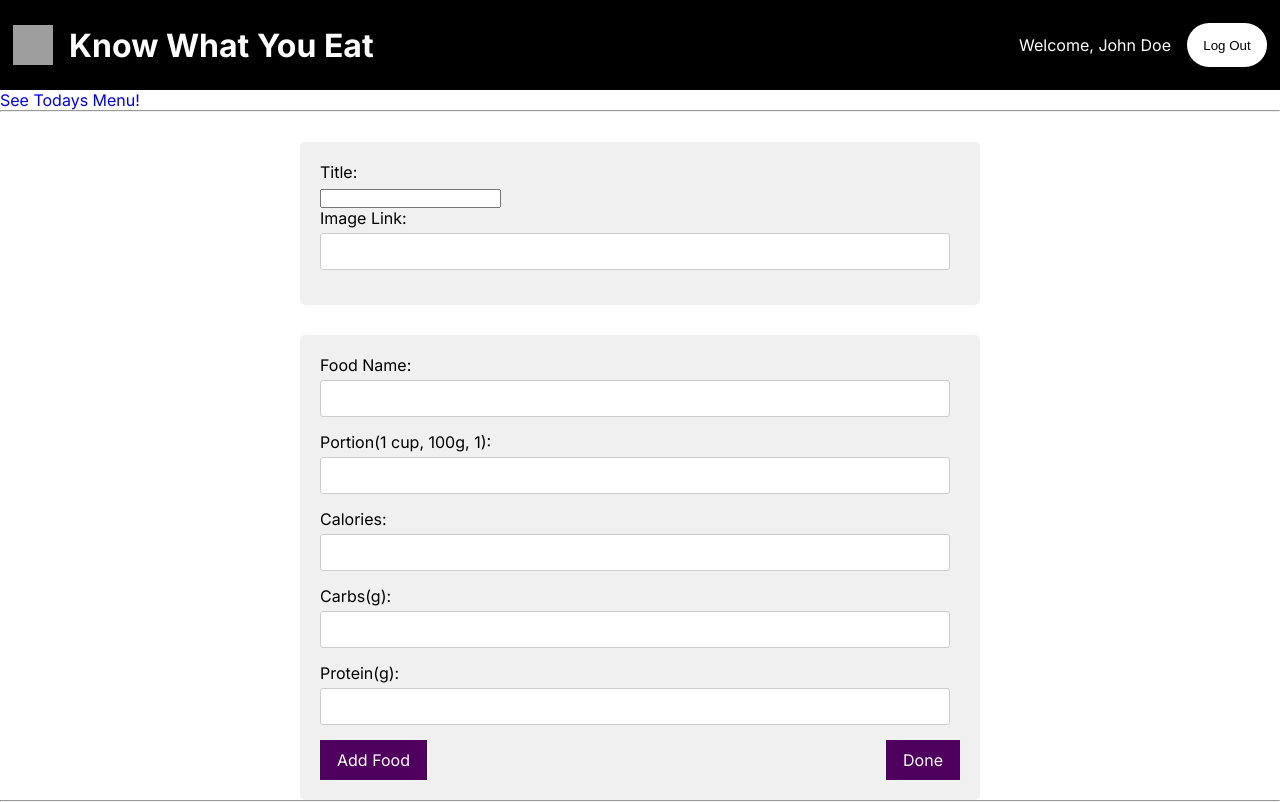
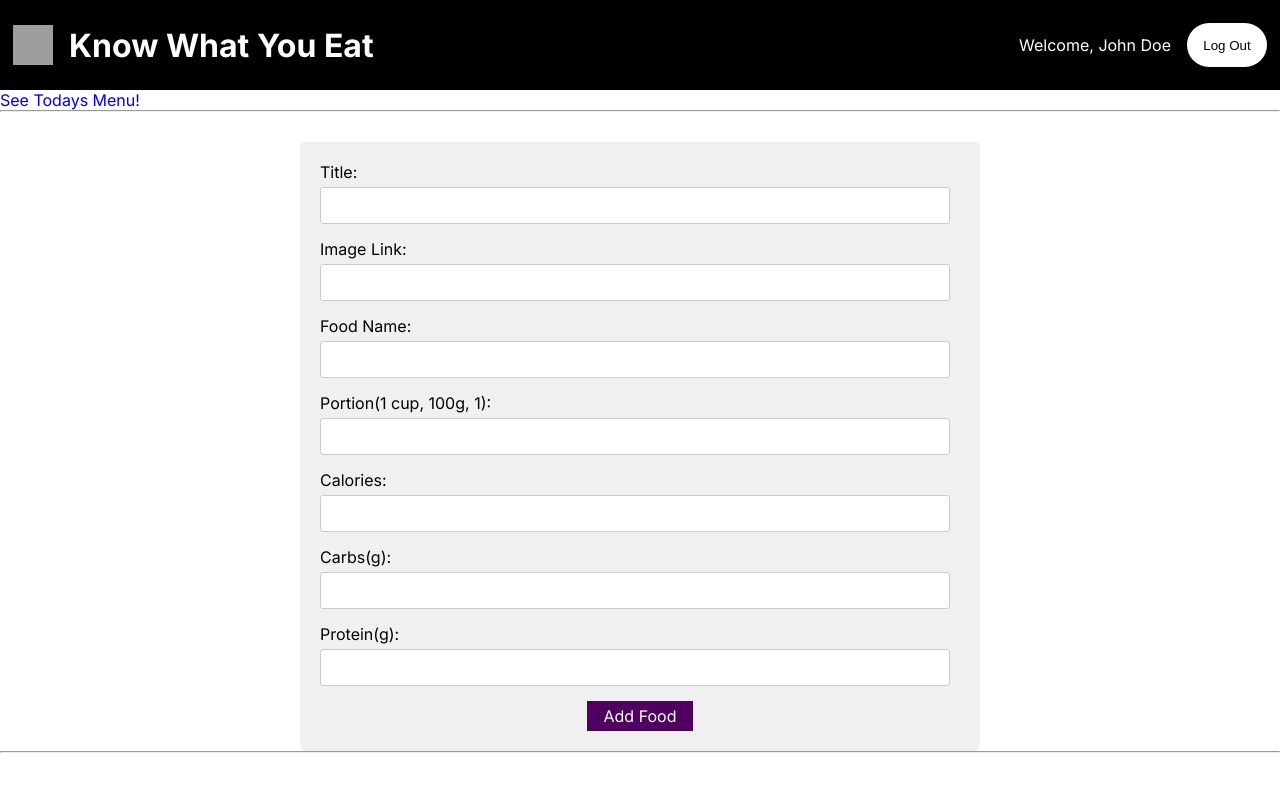
Before and after one commit to sanskrutidungarani/CSCI4300, a Next.js app: page /welcome/addplan in a window 1280 px wide. Built offline with nearby package versions, Linux system fonts and the light colour scheme; grey boxes are pictures that could not be loaded.

Commit message:
more form changes

```diff
--- a/src/app/components/AddFood.jsx
+++ b/src/app/components/AddFood.jsx
@@ -7,6 +7,8 @@ import '../styles/form.css';
 const AddFood = ({OnAddFood}) => {
 
         const [newItem, setNewItem] = useState({
+          title: '',
+          img: '',
           name: '',
           portion: '',
           calories: '',
@@ -26,7 +28,7 @@ const AddFood = ({OnAddFood}) => {
         const handleSubmit = (event) => {
           event.preventDefault();
 
-          if (newItem.name.trim() === '' || newItem.portion.trim() === '') {
+          if (newItem.name.trim() === '') {
             return;
           }
           console.log('New meal plan:', newItem);
@@ -39,6 +41,29 @@ const AddFood = ({OnAddFood}) => {
     return(
         <div>
             <form onSubmit={handleSubmit}>
+
+            <label >Title:</label>
+            <input
+                type="text"
+                id="title"
+                name="title"
+                value={newItem.title}
+                onChange={handleChange}
+                required
+
+            />
+            <br />
+
+            <label >Image Link:</label>
+            <input
+                type="text"
+                id="image"
+                name="image"
+                value={newItem.img}
+                onChange={handleChange}
+
+            />
+            <br />
             <label>Food Name:</label>
             <input
                 type="text"
@@ -47,6 +72,7 @@ const AddFood = ({OnAddFood}) => {
                 value={newItem.name}
                 onChange={handleChange}
                 required
+
             />
             <br />
 
@@ -57,7 +83,7 @@ const AddFood = ({OnAddFood}) => {
                 name="portion"
                 value={newItem.portion}
                 onChange={handleChange}
-                required
+
             />
             <br />
 
@@ -68,7 +94,7 @@ const AddFood = ({OnAddFood}) => {
                 name="calories"
                 value={newItem.calories}
                 onChange={handleChange}
-                required
+
             />
             <br />
 
@@ -79,7 +105,7 @@ const AddFood = ({OnAddFood}) => {
                 name="carbs"
                 value={newItem.carbs}
                 onChange={handleChange}
-                required
+
             />
             <br />
             <label >Protein(g):</label>
@@ -89,13 +115,11 @@ const AddFood = ({OnAddFood}) => {
                 name="protein"
                 value={newItem.protein}
                 onChange={handleChange}
-                required
+
             />
             <br />
             <div className='flex-button'>
                <Button type="submit">Add Food</Button>
-                <br/> <br/>
-               <Button type="submit">Done</Button>
             </div>
 
             </form>
--- a/src/app/components/button.css
+++ b/src/app/components/button.css
@@ -4,7 +4,7 @@
     background: #4f005f;
     color: white;
     padding: 0.25rem 1rem;
-    cursor:move;
+    cursor: pointer;
   }
 
   .button:hover,
--- a/src/app/components/foodlist.js
+++ b/src/app/components/foodlist.js
@@ -12,6 +12,7 @@ const ItemList = ({items}) => {
             {items.map((item, index) => (
                 <Food
                     key={index}
+                    title = {item.title}
                     name={item.name}
                     portion = {item.portion}
                     calories={item.calories}
--- a/src/app/components/form-title.js
+++ /dev/null
@@ -1,54 +0,0 @@
-"use client"; // using client routing in next.js
-import React, { useState } from 'react';
-import '../styles/form.css';
-
-const formtitle = () => {
-        const [newItem, setNewItem] = useState({
-         Title: '',
-         Img: ''
-        });
-
-        const handleChange = (event) => {
-          setNewItem({ ...newItem, [event.target.name]: event.target.value });
-        };
-
-        const handleSubmit = (event) => {
-          event.preventDefault();
-
-          console.log('New meal plan:', newItem);
-
-          setNewItem({ image: '', title: '' });
-        };
-
-    return(
-        <div>
-            <form onSubmit={handleSubmit}>
-            <label htmlFor="title">Title:</label>
-            <input
-                type="string"
-                id="title"
-                name="title"
-                value={newItem.title}
-                onChange={handleChange}
-                required
-            />
-            <br />
-
-            <label htmlFor="image">Image Link:</label>
-            <input
-                type="link"
-                id="image"
-                name="image"
-                value={newItem.img}
-                onChange={handleChange}
-                required
-            />
-            <br />
-
-            </form>
-        </div>
-        );
-    };
-
-
-export default formtitle;
--- a/src/app/components/itemlist.js
+++ b/src/app/components/itemlist.js
@@ -1,5 +1,5 @@
 import React from "react";
-import Meals from "./items";
+import Title from "./items";
 import Card from "./card";
 import '../styles/itemslist.css';
 
@@ -8,18 +8,14 @@ import '../styles/itemslist.css';
 const ItemList = ({items}) => {
     return(
         <div>
-            <Card className = "items">
+
             {items.map((item, index) => (
-                <Meals
+                <Title
                     key={index}
                     title={item.title}
-                    calories={item.calories}
                     img={item.img}
-                    carbs={item.carbs}
-                    protein={item.protien}
                 />
             ))}
-            </Card>
         </div>
     );
 };
--- a/src/app/components/items.js
+++ b/src/app/components/items.js
@@ -1,5 +1,5 @@
 import React from 'react';
-import '../styles/items.css';
+
 
 const Meals =(props) => {
     return (
@@ -8,13 +8,6 @@ const Meals =(props) => {
 
         <li key={props.id}>
              <h2>{props.title}</h2>
-             <img src={props.img} className="meal-img" alt= "meal image" />
-        <div className="meal-info">
-            <p>Calories: {props.calories} cal</p>
-            <p>Carbs: {props.carbs} g</p>
-            <p>Protein: {props.protein} g</p>
-        </div>
-            <button>View</button>
         </li>
     </div>
 
--- a/src/app/styles/form.css
+++ b/src/app/styles/form.css
@@ -23,7 +23,6 @@ form {
 
 
   input[type="number"],
-  input[type="text"],
   input[type="link"],
   input[type="text"],
   input[type="email"] {
@@ -35,6 +34,8 @@ form {
   }
 
   .flex-button{
+    width: auto;
+    height: auto;
     display: flex;
-    justify-content: space-between;
+    justify-content: center;
   }
--- a/src/app/styles/items.css
+++ b/src/app/styles/items.css
@@ -16,6 +16,7 @@ li{
   margin: 20px;
   width: 20rem;
   height: 20rem;
+
 }
 
 h2{
--- a/src/app/styles/itemslist 2.css
+++ /dev/null
@@ -1,4 +0,0 @@
-.items{
-    display: flex;
-    flex-direction: row;
-}
--- a/src/app/welcome/addplan/page.js
+++ b/src/app/welcome/addplan/page.js
@@ -5,7 +5,7 @@ import TodayPlan from "@/app/components/todays-plan";
 import NavbarAuth from "@/app/components/navbarAuth";
 import FoodList from "@/app/components/foodlist";
 import AddFood from "@/app/components/AddFood";
-import AddTitle from "@/app/components/form-title";
+import TitleList from "@/app/components/itemlist";
 
 
 const ViewPlanHome = () => {
@@ -24,8 +24,6 @@ const [foods, setFoods] = useState([]);
         <NavbarAuth />
         <TodayPlan />
 
-
-        <AddTitle />
        <AddFood OnAddFood={addUserHandler} />
 
         <FoodList items = {foods} />
```
